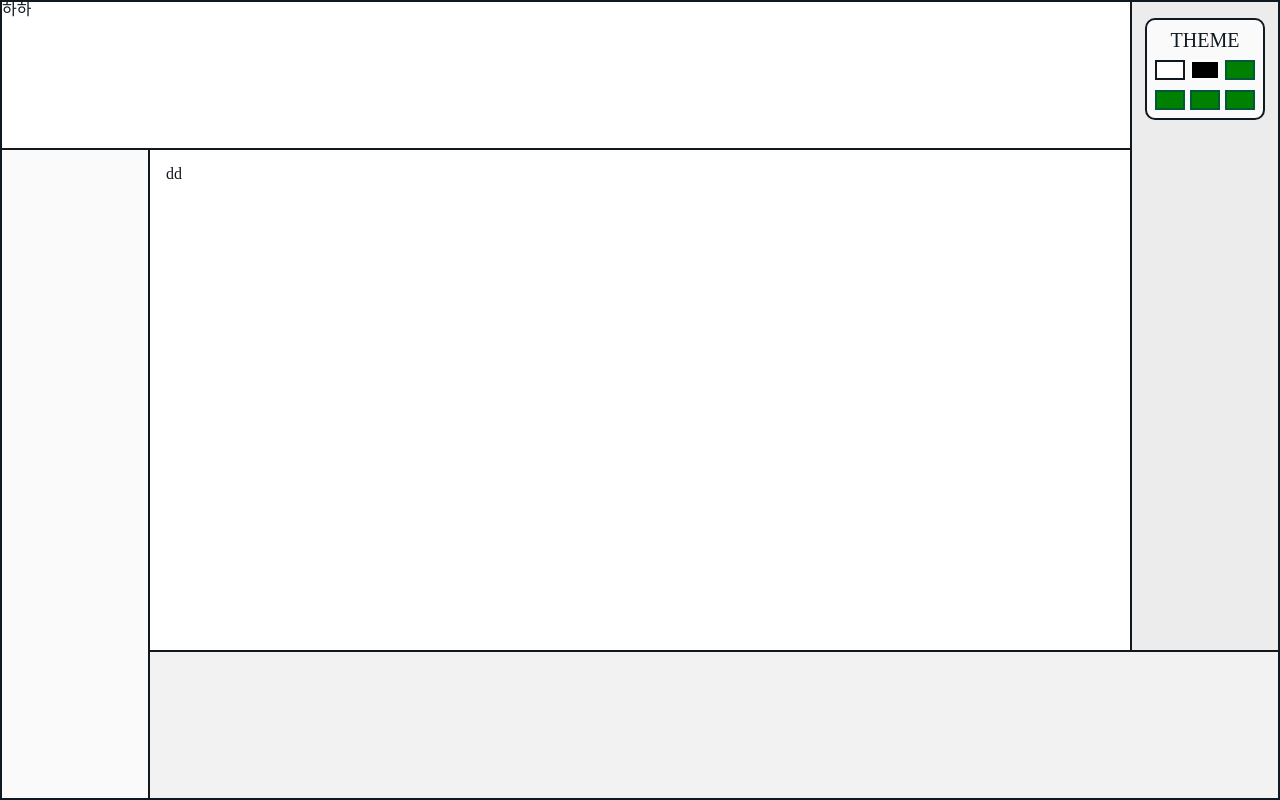
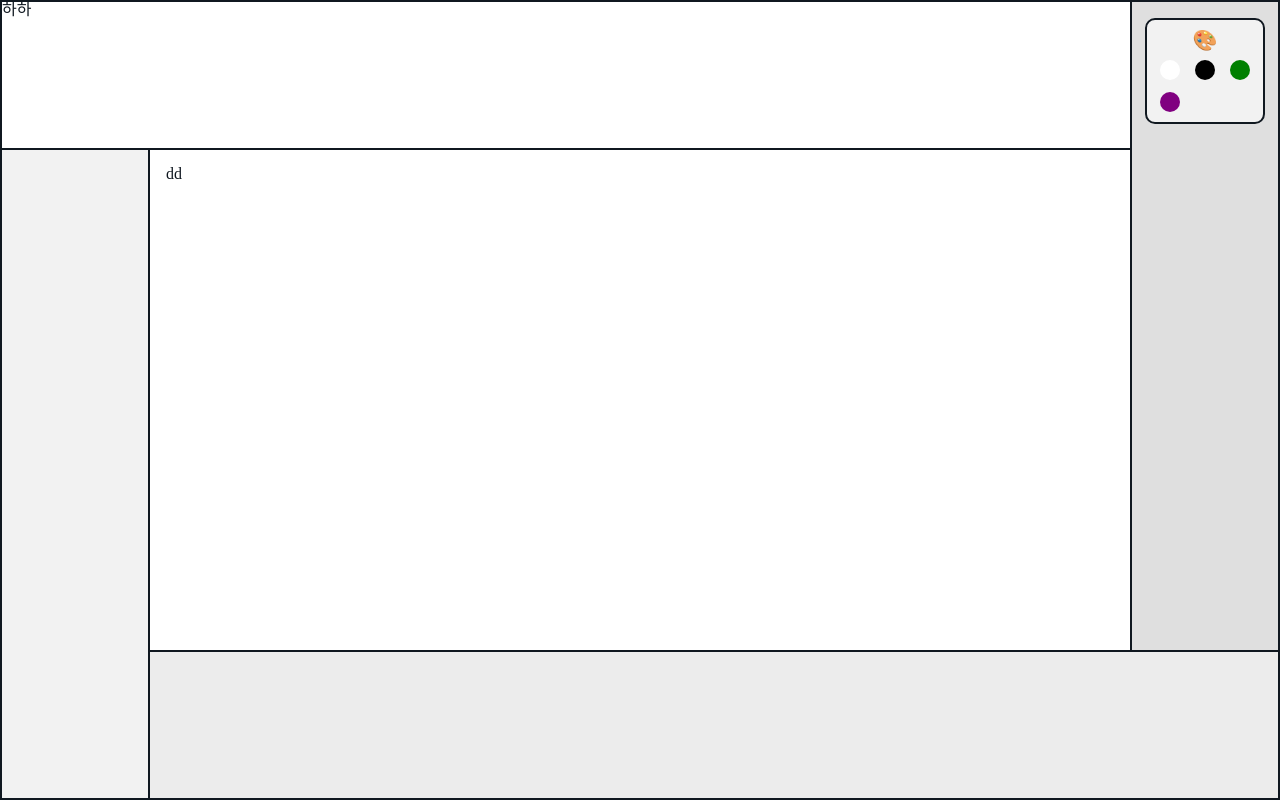
Before and after one commit to yooss2006/yooss2006.github.io, a Gatsby site: page / in a window 1280 px wide. Built offline with nearby package versions, Linux system fonts and the light colour scheme; Gatsby itself is replaced by a stand-in of ours; a web font is replaced by a local one.

Commit message:
Style: 팔레트 컬러 추가

```diff
--- a/src/components/layout/sideBar/right/ColorPicker.tsx
+++ b/src/components/layout/sideBar/right/ColorPicker.tsx
@@ -18,16 +18,17 @@ const ColorPicker = ({ changeColor }: Props) => {
 
   return (
     <ColorThemePicker color={color}>
-      <h3>THEME</h3>
-      <div>
+      <h3>🎨</h3>
+      <div className="container">
         {paletteValue.map(colorItem => (
+          <div key={colorItem.name} className="colorContainer">
             <ColorBall
-            key={colorItem.name}
               color={colorItem.name}
               onClick={() => {
                 handleColor(colorItem.name)
               }}
             ></ColorBall>
+          </div>
         ))}
       </div>
     </ColorThemePicker>
@@ -44,7 +45,7 @@ const ColorThemePicker = styled.article<{ color: string }>`
     margin: 0.5em;
     color: ${({ color }) => palette[color].complementaryColor};
   }
-  div {
+  div.container {
     margin: 0.5em 0;
     padding: 0 0.5em;
     display: flex;
@@ -52,13 +53,17 @@ const ColorThemePicker = styled.article<{ color: string }>`
     flex-wrap: wrap;
     gap: 10px 0;
   }
+  div.colorContainer {
+    flex-basis: 30%;
+  }
 `
 
 const ColorBall = styled.button<{ color: string }>`
   height: 20px;
-  flex-basis: 30%;
+  width: 20px;
+  border-radius: 50%;
   box-sizing: border-box;
-  border: 2px solid ${({ color }) => palette[color].complementaryColor};
+  border: none;
   background: ${({ color }) => color};
 `
 
--- a/src/style/palette.ts
+++ b/src/style/palette.ts
@@ -1,6 +1,6 @@
 import theme from './theme'
 
-export type ColorType = 'white' | 'black' | 'green'
+export type ColorType = 'white' | 'black' | 'green' | 'purple'
 
 export type Palette = {
   [key: string]: {
@@ -14,31 +14,21 @@ export const palette: Palette = {
   white: {
     name: 'white',
     complementaryColor: theme.black,
-    colorArray: ['#ffffff', '#fafafa', '#f2f2f2', '#ececec'],
+    colorArray: ['#ffffff', '#f2f2f2', '#ececec', '#dfdfdf'],
   },
   black: {
     name: 'black',
     complementaryColor: theme.white,
-    colorArray: ['#000000', '#090909', '#0d0d0d', '#161616'],
+    colorArray: ['#000000', '#2a2a2a', '#474747', '#7a7a7a'],
   },
   green: {
     name: 'green',
     complementaryColor: theme.green,
     colorArray: ['#F0EEC9', '#D4D9C1', '#DAF0C9', '#C4E6C1'],
   },
-  red: {
-    name: 'green',
-    complementaryColor: theme.green,
-    colorArray: ['#F0EEC9', '#D4D9C1', '#DAF0C9', '#C4E6C1'],
-  },
-  redd: {
-    name: 'green',
-    complementaryColor: theme.green,
-    colorArray: ['#F0EEC9', '#D4D9C1', '#DAF0C9', '#C4E6C1'],
-  },
-  reddd: {
-    name: 'green',
-    complementaryColor: theme.green,
-    colorArray: ['#F0EEC9', '#D4D9C1', '#DAF0C9', '#C4E6C1'],
+  purple: {
+    name: 'purple',
+    complementaryColor: theme.purple,
+    colorArray: ['#DCFF42', '#C2E625', '#7F990C', '#516108'],
   },
 }
--- a/src/style/theme.ts
+++ b/src/style/theme.ts
@@ -5,6 +5,7 @@ export default {
   main: '#1790FF',
   error: '#F44336',
   white: '#FFFFFF',
+  purple: '#610099',
   green: '#025939',
   lightGray: '#E0E0E0',
   gray: '#B0B0B0',
```
Lines whose indentation alone changed are shown as unchanged.
